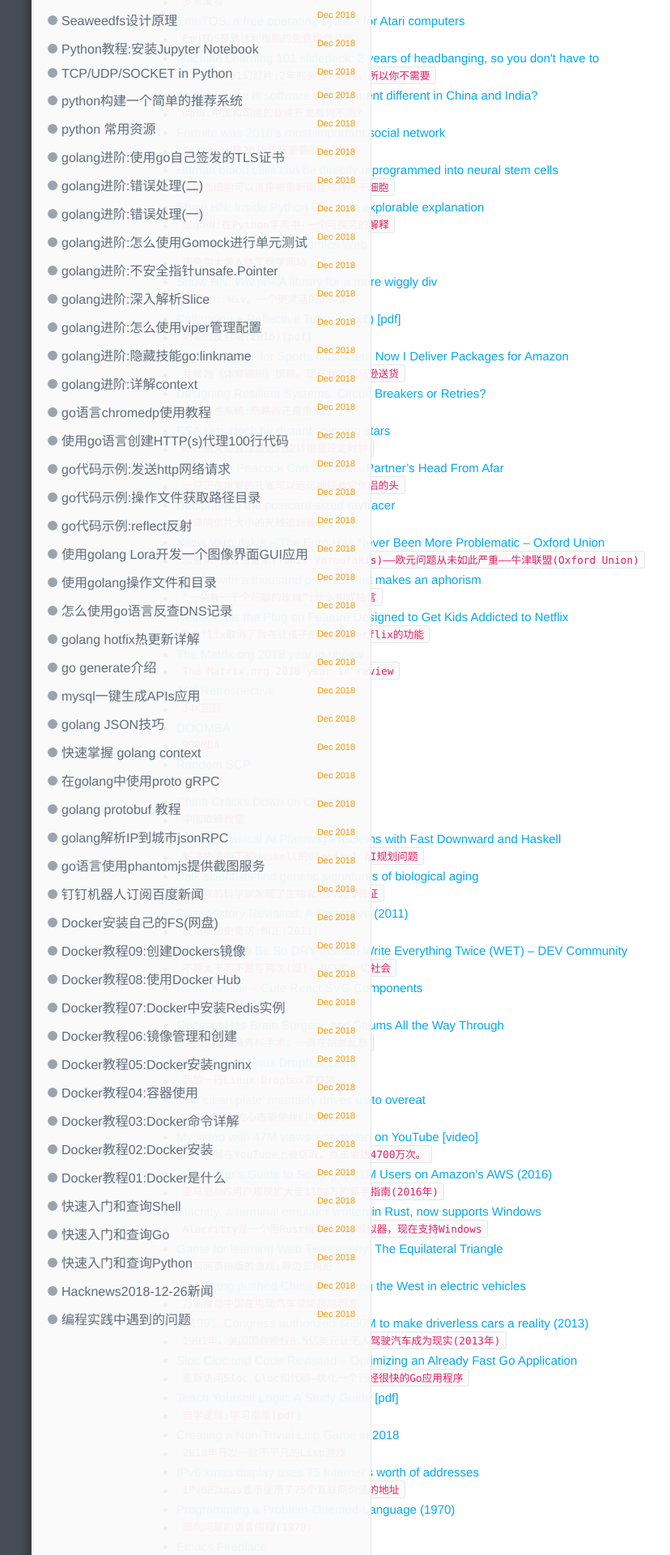
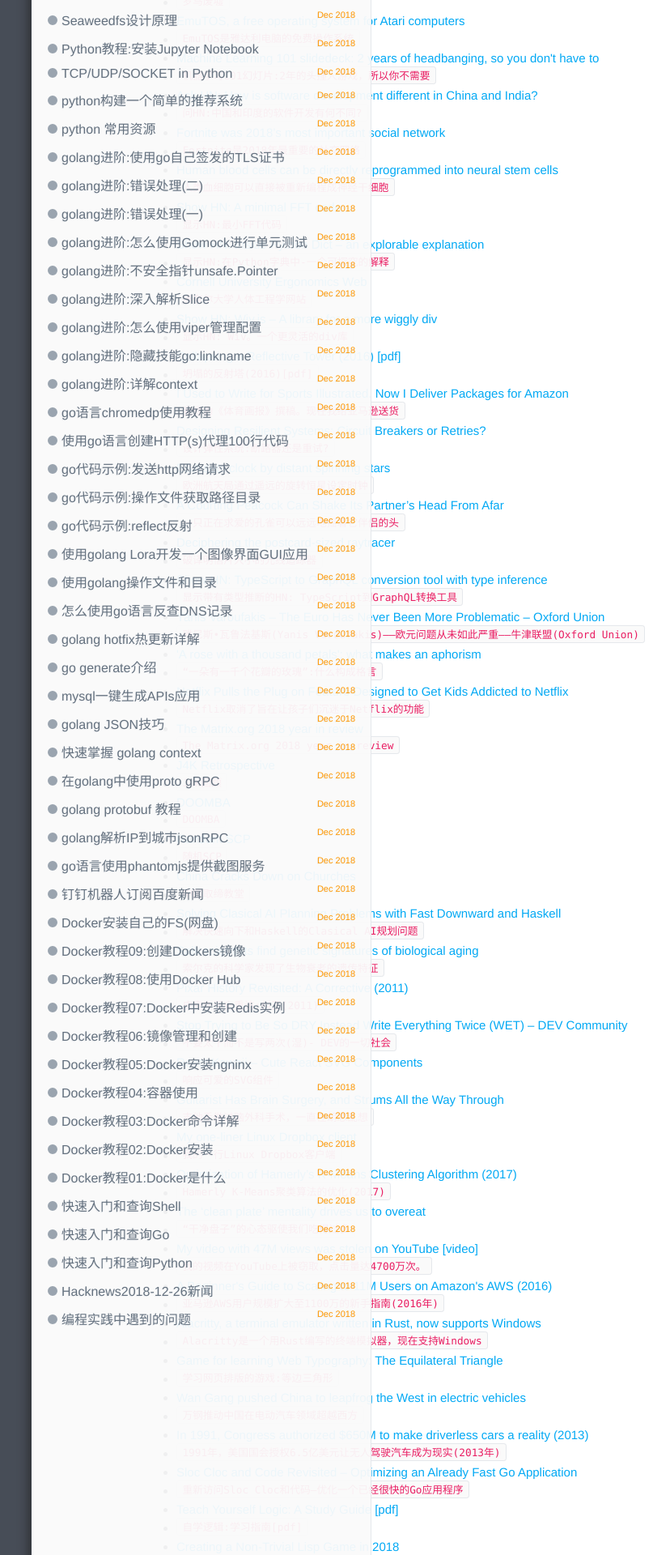
Before and after one commit to ljlu1504/ljlu1504.github.io, a Jekyll site: the page built from _posts/hacknews/2018-12-26-hacknews.md, in a window 1280 px wide. Shown: the part 783-2703 px from the top of the page at 81% size, without its empty margins (126-954 px from the left). Built offline with Jekyll 4.4.1, drawn with Linux system fonts in a browser that asks for light colours; comment, search, counter and statistics services are not loaded; some of the changed text lies outside the part shown.

Commit message:
hacknews-update2018-12-26T18:56:37+08:00

```diff
--- a/_posts/hacknews/2018-12-26-hacknews.md
+++ b/_posts/hacknews/2018-12-26-hacknews.md
@@ -25,6 +25,8 @@
 - `Fortnite是2018年最重要的社交网络`
 - [Human blood cells can be directly reprogrammed into neural stem cells](https://www.dkfz.de/en/presse/pressemitteilungen/2018/dkfz-pm-18-71-Human-blood-cells-can-be-directly-reprogrammed-into-neural-stem-cells.php)
 - `人类血细胞可以直接被重新编程成神经干细胞`
+- [Show HN: A minimal FFT code](http://lambdaway.free.fr/lambdaspeech/?view=zorg)
+- `显示HN:最小FFT代码`
 - [Show HN: Inside Python Dict – an explorable explanation](https://just-taking-a-ride.com/inside_python_dict/)
 - `显示HN:在Python字典中-一个可探究的解释`
 - [Cornell University Ergonomics Web](http://ergo.human.cornell.edu/)
@@ -43,6 +45,8 @@
 - `一只正在求爱的孔雀可以远远地摇着它伴侣的头`
 - [Deciphering the postcard-sized raytracer](https://fabiensanglard.net/postcard_pathtracer/)
 - `破译明信片大小的光线追踪器`
+- [Show HN: TypeScript to GraphQL conversion tool with type inference](https://github.com/acro5piano/typed-graphqlify)
+- `显示带有类型推断的HN: TypeScript到GraphQL转换工具`
 - [Yanis Varoufakis – The Euro Has Never Been More Problematic – Oxford Union](https://www.youtube.com/watch?v=rhSg9X3q2gc)
 - `雅尼斯•瓦鲁法基斯(Yanis Varoufakis)——欧元问题从未如此严重——牛津联盟(Oxford Union)`
 - [&#39;A rose with a thousand petals&#39;: what makes an aphorism](https://www.theguardian.com/books/2018/dec/21/aphorisms-nietzsche-proverbs-dorothy-parker-mae-west-oscar-wilde-haikus-epigrams-maxims-adages-riddles)
@@ -73,6 +77,8 @@
 - `吉他手做过脑外科手术，一直在胡思乱想`
 - [My one-liner Linux Dropbox client](http://lpan.io/one-liner-dropbox-client/)
 - `我的一行Linux Dropbox客户端`
+- [Optimization of Hamerly’s K-Means Clustering Algorithm (2017)](https://colfaxresearch.com/cfxkmeans/)
+- `Hamerly K-Means聚类算法的优化(2017)`
 - [The ‘clean plate’ mentality drives us to overeat](https://news.vanderbilt.edu/2018/11/27/the-clean-plate-mentality-drives-us-to-overeat-to-go-bags-can-help/)
 - `“干净盘子”的心态驱使我们吃得过多`
 - [My video with 47M views was stolen on YouTube [video]](https://www.youtube.com/watch?v=z4AeoAWGJBw)
@@ -113,6 +119,8 @@
 - `Vathys (YC W18)正在雇佣包装工程师来构建ML硬件的未来`
 - [Machine learning has become alchemy (2017) [video]](https://www.youtube.com/watch?v=x7psGHgatGM)
 - `机器学习已经成为炼金术(2017)【视频】`
+- [The Gasher is a hasher built on a fuzzer implemented as a genetic algorithm](https://github.com/pvdz/gasher)
+- `Gasher是一个建立在一个模糊器上的hasher，作为一个遗传算法实现`
 - [Starcity (YC S16) Is Looking for a Lead Software Engineer](https://starcity.com/careers/6f5ff2b4-5174-477c-936b-29936cb863d5)
 - `星城(YC S16)正在寻找一名首席软件工程师`
 - [In 1991, Congress authorized $650M to make driverless cars a reality (2013)](https://www.smithsonianmag.com/history/the-national-automated-highway-system-that-almost-was-63027245/)
@@ -137,6 +145,8 @@
 - `神经网络数学初学者指南(1998)`
 - [Life and Death of a Planetary System](https://exoplanets.nasa.gov/life-and-death/intro/)
 - `行星系统的生死`
+- [Dune II and the three rules of a good licensed game](https://www.gamesindustry.biz/articles/2018-03-13-why-i-love-dune-ii-the-battle-for-arrakis)
+- `《沙丘2》和《三则规则》是一款不错的授权游戏`
 - [Work on hard algorithmic and distributed systems problems. Pachyderm is hiring](https://jobs.lever.co/pachyderm/)
 - `研究复杂的算法和分布式系统问题。厚皮类动物是招聘`
 - [Learn Prolog Now](http://www.learnprolognow.org/lpnpage.php?pageid=online)
@@ -157,12 +167,16 @@
 - `关闭政府广播电台对时钟来说意味着什么`
 - [The Ant Design Christmas Egg That Went Wrong](http://blog.shunliang.io/frontend/2018/12/25/the-ant-design-xmas-egg-that-went-wrong.html)
 - `蚂蚁设计的圣诞彩蛋出了问题`
+- [Tessellations by Recognizable Figures](http://mathstat.slu.edu/escher/index.php/Tessellations_by_Recognizable_Figures)
+- `通过可识别的图形镶嵌`
 - [Recovering Nintendo’s Lost SimCity for the NES](https://gamehistory.org/simcity/)
 - `为NES恢复了任天堂失去的模拟城市`
 - [A Deep Dive into Implicit Thread-Local Storage](https://chao-tic.github.io/blog/2018/12/25/tls)
 - `深入研究隐式线程本地存储`
 - [T * sin (t) ≈ Christmas tree](https://github.com/anvaka/atree)
 - `T *罪(T)≈圣诞树`
+- [Using different delimiters in sed (2010)](https://backreference.org/2010/02/20/using-different-delimiters-in-sed/)
+- `在sed(2010)中使用不同的分隔符`
 - [The mystery of the vanishing gun inventor](https://www.bbc.com/news/magazine-23709471)
 - `消失的枪的发明者的神秘`
 - [Gravitational (YC S15) is hiring a senior Golang/Linux systems engineer](https://github.com/gravitational/careers/blob/master/systems-engineer-teleport.md)
@@ -179,10 +193,16 @@
 - `使用Node制作DNS服务器。支持插件的js`
 - [ WinLess, a small graphical less/more-like for Windows](http://runtimeterror.com/rep/winless)
 - `WinLess，一个小的图形化程序，更像是Windows`
+- [ Quirky-ux – inject a website with some glitter and character](http://dsalaj.com/quirky-ux/)
+- `古怪的用户体验-注入一些闪光和性格的网站`
+- [ Designer fashion search engine](https://www.on-mkt.com)
+- `设计师时尚搜索引擎`
 - [ A combination of passwordstore.org and keybase.io](https://github.com/mbauhardt/pass-keybase)
 - `passwordstore.org和keybase.io的组合`
 - [ Sciter and Node.js versus Electron](https://terrainformatica.com/2018/12/23/sciternode-versus-electron/)
 - `Sciter和节点。js和电子`
+- [ A minimal FFT code](http://lambdaway.free.fr/lambdaspeech/?view=zorg)
+- `一个最小的FFT代码`
 - [ Inside Python Dict – an explorable explanation](https://just-taking-a-ride.com/inside_python_dict/)
 - `在Python字典-一个可探索的解释`
 - [ Personalized email addresses for your entire family](https://www.namekin.com)
@@ -203,6 +223,8 @@
 - `粒子动画圣诞贺卡`
 - [ Awe – Dynamic web based reports/dashboards in python](https://github.com/dankilman/awe)
 - `python中基于web的动态报告/仪表板`
+- [ TypeScript to GraphQL conversion tool with type inference](https://github.com/acro5piano/typed-graphqlify)
+- `TypeScript到GraphQL转换工具的类型推断`
 - [ A new spline](https://raphlinus.github.io/curves/2018/12/21/new-spline.html)
 - `一种新的样条`
 - [ Emuparadise-dl, terminal search and retrieve utility for roms and ISOs](https://github.com/r4yan2/emuparadise-dl)
```
